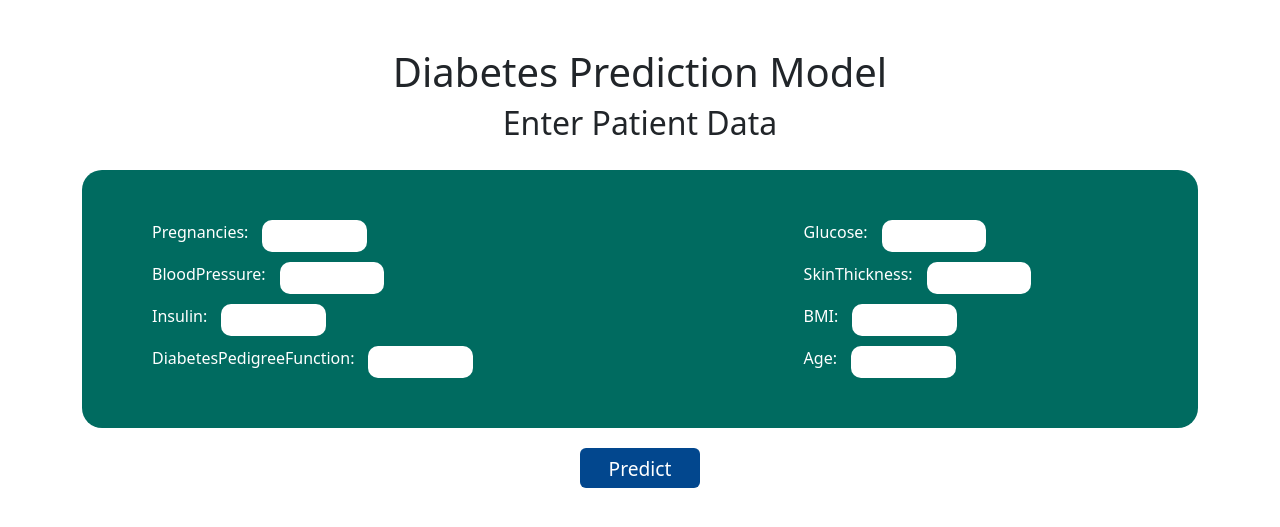
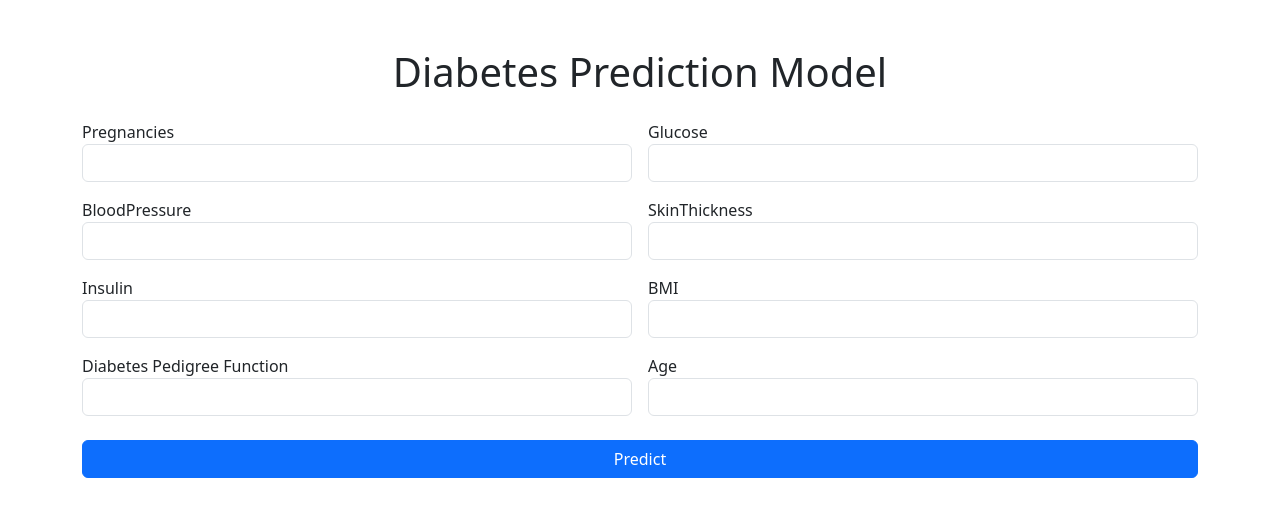
Before and after one commit to mirzamonis587/Diabetes-Prediction-Model, a Flask app: page / in a window 1280 px wide. Shown: the top 527 px of the page. Run offline with Flask 3, Linux system fonts and the light colour scheme.

Commit message:
code update

```diff
--- a/app.py
+++ b/app.py
@@ -1,11 +1,10 @@
-from flask import Flask, render_template, request, redirect, url_for, session
+from flask import Flask, render_template, request
 import numpy as np
 import joblib
 
 app = Flask(__name__)
-app.secret_key = "secret123"
 
-# load model
+# lazy load model (render par fast start hota hai)
 model = None
 
 def load_model():
@@ -17,8 +16,7 @@ def load_model():
 
 @app.route("/")
 def home():
-    prediction = session.pop("prediction", None)
-    return render_template("index.html", prediction_text=prediction)
+    return render_template("index.html")
 
 
 @app.route("/predict", methods=["POST"])
@@ -36,6 +34,7 @@ def predict():
         data = np.array([[Pregnancies, Glucose, BloodPressure, SkinThickness,
                           Insulin, BMI, DiabetesPedigreeFunction, Age]])
 
+        model = load_model()
         prediction = model.predict(data)
 
         if prediction[0] == 1:
@@ -43,13 +42,11 @@ def predict():
         else:
             result = "Person does not have Diabetes"
 
-        session["prediction"] = result
+        return render_template("index.html", prediction_text=result)
 
     except Exception as e:
-        session["prediction"] = f"Error: {str(e)}"
-
-    return redirect(url_for("home"))
+        return render_template("index.html", prediction_text=f"Error: {str(e)}")
 
 
 if __name__ == "__main__":
-    app.run()
+    app.run(debug=True)
--- a/templates/index.html
+++ b/templates/index.html
@@ -1,123 +1,81 @@
+
 <!DOCTYPE html>
 <html lang="en">
 
 <head>
-    <meta charset="UTF-8">
-    <meta name="viewport" content="width=device-width, initial-scale=1.0">
-    <link href="https://cdn.jsdelivr.net/npm/bootstrap@5.3.8/dist/css/bootstrap.min.css" rel="stylesheet"
-        integrity="sha384-sRIl4kxILFvY47J16cr9ZwB07vP4J8+LH7qKQnuqkuIAvNWLzeN8tE5YBujZqJLB" crossorigin="anonymous">
-    <link rel="stylesheet" href="{{ url_for('static', filename='style.css') }}">
-    <title>Diabetes Prediction</title>
+<meta charset="UTF-8">
+<meta name="viewport" content="width=device-width, initial-scale=1.0">
+
+<link href="https://cdn.jsdelivr.net/npm/bootstrap@5.3.2/dist/css/bootstrap.min.css" rel="stylesheet">
+
+<title>Diabetes Prediction</title>
 </head>
 
 <body>
 
+<div class="container mt-5">
 
-    <div class="container">
+<h1 class="text-center mb-4">Diabetes Prediction Model</h1>
 
-        <form action="/predict" method="post" class="form mt-5">
-            <div class="headings">
-                <h1>Diabetes Prediction Model</h1>
-                <h2>Enter Patient Data</h2>
-            </div>
-            <div class="col g-3 form-box">
-                <div class="row form-items">
-                    <label for="formGroupExampleInput" class="form-label">Pregnancies:</label>
-                    <input type="number" name="Pregnancies" required placeholder=" ">
-                </div>
-                <div class="row form-items">
-                    <label for="formGroupExampleInput" class="form-label">Glucose:</label>
-                    <input type="number" name="Glucose" required>
-                </div>
-                <div class="row form-items">
-                    <label for="formGroupExampleInput" class="form-label">BloodPressure:</label>
-                    <input type="number" name="BloodPressure" required placeholder=" ">
-                </div>
-                <div class="row form-items">
-                    <label for="formGroupExampleInput" class="form-label">SkinThickness:</label>
-                    <input type="number" name="SkinThickness" required placeholder=" ">
-                </div>
-                <div class="row form-items">
-                    <label for="formGroupExampleInput" class="form-label">Insulin:</label>
-                    <input type="number" name="Insulin" required placeholder=" ">
-                </div>
-                <div class="row form-items">
-                    <label for="formGroupExampleInput" class="form-label">BMI:</label>
-                    <input type="number" name="BMI" required placeholder=" ">
-                </div>
-                <div class="row form-items">
-                    <label for="formGroupExampleInput" class="form-label">DiabetesPedigreeFunction:</label>
-                    <input type="number" name="DiabetesPedigreeFunction" required placeholder=" ">
-                </div>
-                <div class="row form-items">
-                    <label for="formGroupExampleInput" class="form-label">Age:</label>
-                    <input type="number" name="Age" required placeholder=" ">
-                </div>
+<form action="/predict" method="post">
 
+<div class="row g-3">
 
-            </div>
-            <input class="btn mb-3" type="submit" value="Predict">
-        </form>
+<div class="col-md-6">
+<label>Pregnancies</label>
+<input type="number" class="form-control" name="Pregnancies" required>
+</div>
 
-        <div id="prediction">
-            {% if prediction_text %}
-            <h2>Prediction: {{ prediction_text }}</h2>
-            {% endif %}
-        </div>
+<div class="col-md-6">
+<label>Glucose</label>
+<input type="number" class="form-control" name="Glucose" required>
+</div>
 
+<div class="col-md-6">
+<label>BloodPressure</label>
+<input type="number" class="form-control" name="BloodPressure" required>
+</div>
 
-    </div>
+<div class="col-md-6">
+<label>SkinThickness</label>
+<input type="number" class="form-control" name="SkinThickness" required>
+</div>
 
+<div class="col-md-6">
+<label>Insulin</label>
+<input type="number" class="form-control" name="Insulin" required>
+</div>
 
+<div class="col-md-6">
+<label>BMI</label>
+<input type="number" step="any" class="form-control" name="BMI" required>
+</div>
 
+<div class="col-md-6">
+<label>Diabetes Pedigree Function</label>
+<input type="number" step="any" class="form-control" name="DiabetesPedigreeFunction" required>
+</div>
 
+<div class="col-md-6">
+<label>Age</label>
+<input type="number" class="form-control" name="Age" required>
+</div>
 
+</div>
 
-<script>
-if (window.location.search.includes("prediction")) {
-    window.history.replaceState({}, document.title, "/");
-}
-</script>
+<button class="btn btn-primary mt-4 w-100">Predict</button>
+
+</form>
+
+{% if prediction_text %}
+
+<div class="alert alert-info text-center mt-4">
+<h4>{{ prediction_text }}</h4>
+</div>
+
+{% endif %}
+
+</div>
 
 </body>
 </html>
-
-
-
-
-
-
-
-
-
-
-
-
-
-
-
-<!-- Pregnancies: <input type="number" name="Pregnancies" required><br><br>
-
-    Glucose: <input type="number" name="Glucose" required><br><br>
-
-    BloodPressure: <input type="number" name="BloodPressure" required><br><br>
-
-    SkinThickness: <input type="number" name="SkinThickness" required><br><br>
-
-    Insulin: <input type="number" name="Insulin" required><br><br>
-
-    BMI: <input type="number" step="any" name="BMI" required><br><br>
-
-    DiabetesPedigreeFunction: <input type="number" step="any" name="DiabetesPedigreeFunction" required><br><br>
-
-    Age: <input type="number" name="Age" required><br><br> -->
-
-
-
-<!-- </form>
-
-
-
-</body>
-
-</html> -->
```
